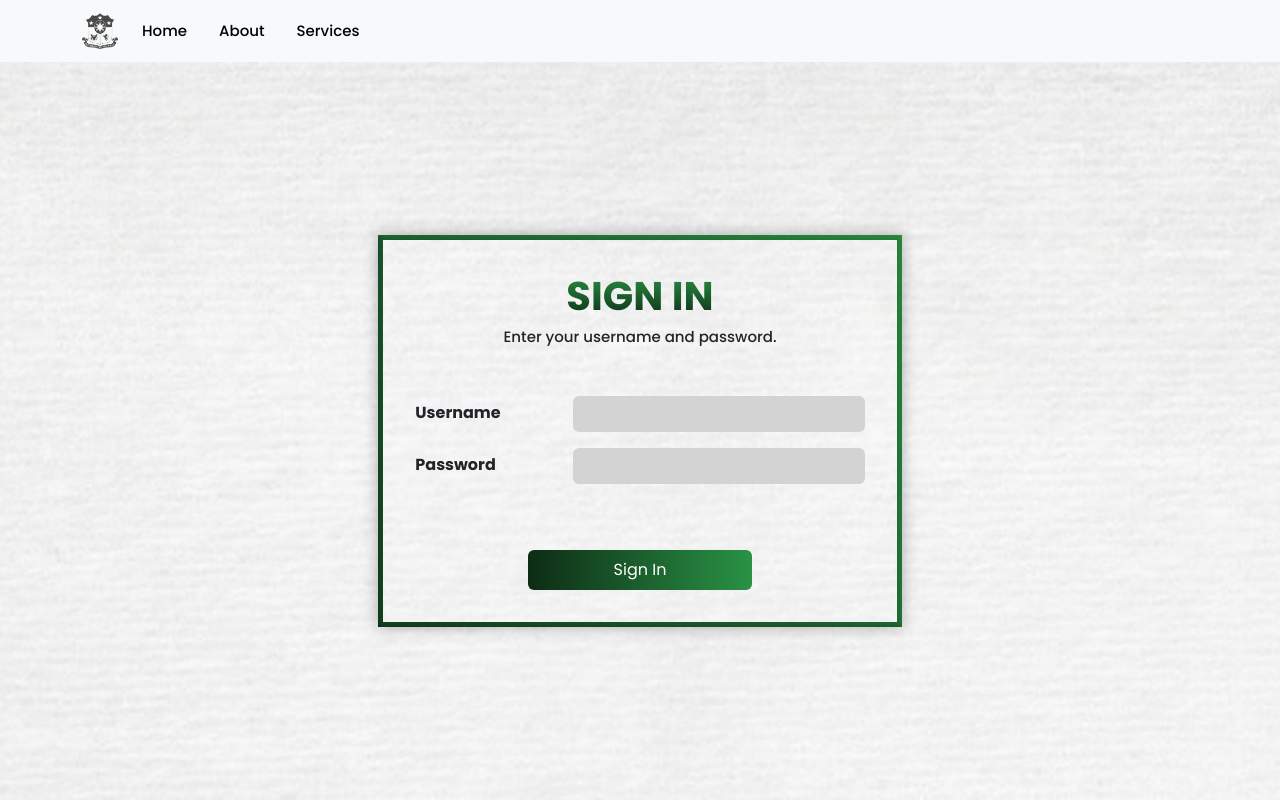
After one commit to flksdgaf/ebarangaymo, a PHP site: page /signin.php in a window 1280 px wide. The commit adds this page. Run offline with PHP 8.4, Linux system fonts and the light colour scheme; some libraries are stand-ins or nearby versions.

Commit message:
If the party was over

```diff
--- a/functions/dbconn.php
+++ b/functions/dbconn.php
@@ -3,7 +3,7 @@
 $host = "localhost";
 $user = "root";
 $pass = "";
-$dbname = "ebarangaymo_db";
+$dbname = "magang_ebarangaymo_db";
 
 // Create connection
 $conn = new mysqli($host, $user, $pass, $dbname);
--- a/includes/header.php
+++ b/includes/header.php
@@ -74,7 +74,7 @@ if (!isset($page)) {
                             <li class="nav-item">
                                 <a class="nav-link" href="#">Track My Requests</a>
                             </li>
-                        <?php } elseif ($page == 'index' || $page == 'signinup') { ?>
+                        <?php } elseif ($page == 'index' || $page == 'signinup' || $page == 'login') { ?>
                             <li class="nav-item me-3">
                                 <a class="nav-link active" href="index.php">Home</a>
                             </li>
--- /dev/null
+++ b/signin.css
@@ -0,0 +1,65 @@
+body, html {
+    height: 100%;
+    margin: 0;
+    background: url('images/bg_nothover.png') no-repeat center center fixed;
+    background-size: cover;
+    display: flex;
+    align-items: center;
+    justify-content: center;
+    font-family: Arial, sans-serif;
+}
+/* Login container styling */
+.login-container {
+    background: rgba(255, 255, 255, 0.1); /* transparent white background */
+    padding: 2rem;
+    position: relative;
+    z-index: 1;
+    width: 100%;
+    max-width: 600px;
+    text-align: center;
+    box-shadow: 0 0 15px rgba(0, 0, 0, 0.3);
+    /* Create gradient border */
+    border: 5px solid;
+    border-image-slice: 100;
+    border-image-source: linear-gradient(45deg, #0D2C15, #2A9245);
+
+}
+
+/* Gradient Header */
+h1 {
+    background: linear-gradient(to bottom, #2A9245, #0D2C15);
+    background-clip: text;
+    -webkit-background-clip: text;
+    -webkit-text-fill-color: transparent;
+    font-weight: bold;
+}
+
+/* Subheader */
+h5 {
+    font-size: 15px;
+    margin-bottom: 50px;
+}
+
+label {
+    padding-top: 5px;
+}
+
+/* Input Styling */
+.custom-input {
+    background-color: #d3d3d3 !important;
+    color: white !important;
+    border: none;
+}
+
+/* Gradient background for the button */
+.btn-gradient {
+    background: linear-gradient(to right, #0D2C15, #2A9245);
+    border: none;
+    color: #fff;
+    margin-top: 50px;
+}
+/* Optional: input focus state */
+.form-control:focus {
+    box-shadow: none;
+    border-color: #ee0979;
+}
--- /dev/null
+++ b/signin.php
@@ -0,0 +1,30 @@
+<?php
+$page = 'login';
+include 'includes/header.php';
+?>
+
+<link rel="stylesheet" href="https://cdn.jsdelivr.net/npm/bootstrap@5.3.3/dist/css/bootstrap.min.css">
+<link rel="stylesheet" href="signin.css">
+<script src="https://cdn.jsdelivr.net/npm/bootstrap@5.3.3/dist/js/bootstrap.bundle.min.js"></script>
+
+<body>
+  <div class="login-container">
+    <h1 class="mb-2">SIGN IN</h1>
+    <h5 class="mb-100">Enter your username and password.</h5>
+
+    <form action="login_process.php" method="POST">
+
+        <div class="row mb-3">
+            <label class="col-md-4 text-start fw-bold">Username</label>
+            <div class="col-md-8"><input type="text" id="username" name="username" class="form-control custom-input" required></div>
+        </div>
+        <div class="row mb-3">
+            <label class="col-md-4 text-start fw-bold">Password</label>
+            <div class="col-md-8"><input type="text" id="password" name="password" class="form-control custom-input" required></div>
+        </div>
+      <button type="submit" class="btn btn-gradient w-50 py-2">Sign In</button>
+    </form>
+
+  </div>
+
+</body>
--- a/signinup.php
+++ b/signinup.php
@@ -15,7 +15,7 @@ include 'includes/header.php';
         <div class="col-md-6 split left d-flex flex-column align-items-center justify-content-center text-white" id="left-side">
             <h1 class="fw-bold">HAVE AN ACCOUNT?</h1>
             <p>Keep connected with us and sign in with your existing account.</p>
-            <a href="login.php" class="btn btn-outline-light">SIGN IN</a>
+            <a href="signin.php" class="btn btn-outline-light">SIGN IN</a>
         </div>
 
         <!-- Sign Up Section -->
```
Also changed, not shown: functions/new_acc_signup.php (added, +104 -0 lines), js/signup.js (+48 -7 lines), signup.php (+38 -19 lines), underreview.css (added, +50 -0 lines), underreview.php (added, +45 -0 lines), backID/1744260956_5ac804dc-0e1b-4c96-bb56-9d7f012f3be5.jpg (added), backID/1744263949_02 - Page 1.jpg (added), backID/1744266031_06 - Page 1.jpg (added), backID/1744267390_06 - Page 1.jpg (added), backID/1744267728_06 - Page 1.jpg (added), frontID/1744260956_485084480_1692994594971461_4014396620653224618_n.jpg (added), frontID/1744263949_07 - Page 2.jpg (added), frontID/1744266031_05 - Page 1.jpg (added), frontID/1744267390_05 - Page 1.jpg (added), 1 more files.
